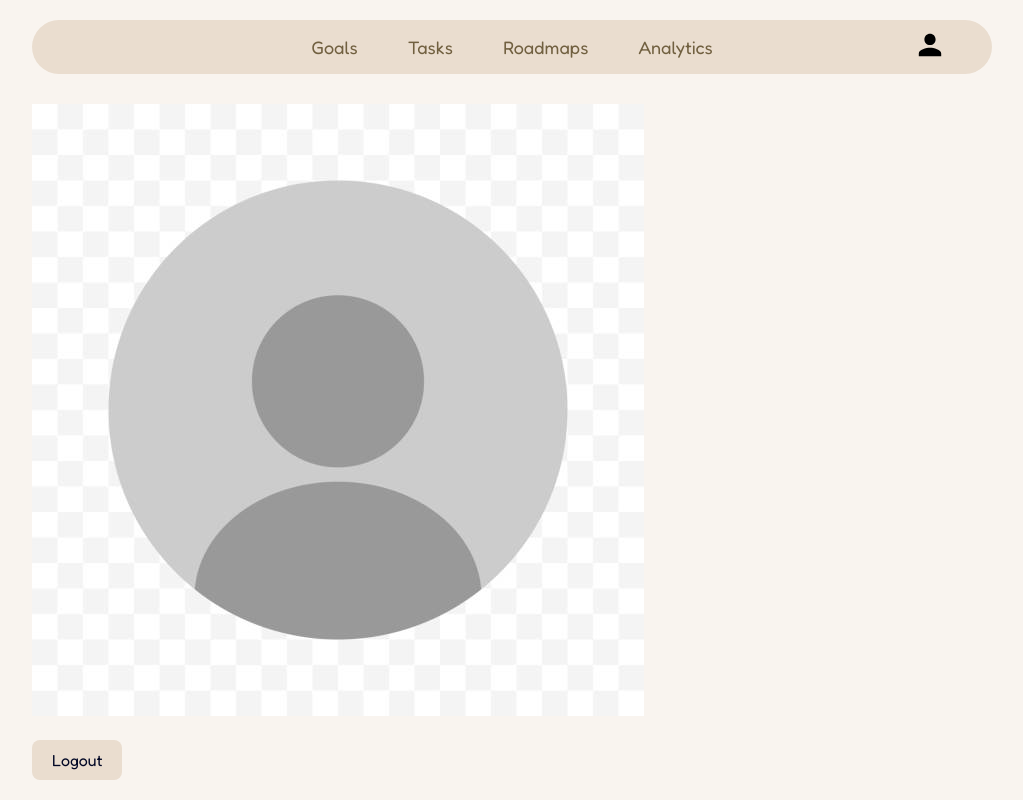
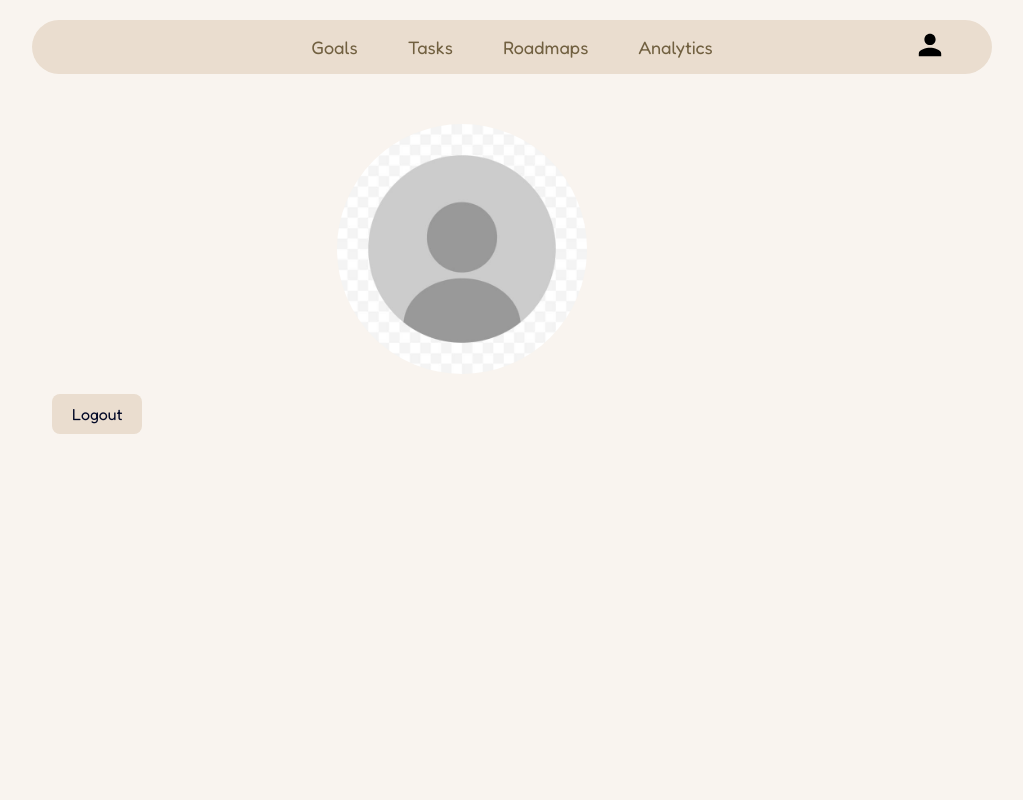
Before and after one commit to Sofiia13/goals_achiever, a React app in the folder frontend/: page /profile in a window 1280 px wide. Shown: the whole page, without its empty margins (128-1151 px from the left). Built offline with nearby package versions, Linux system fonts and the light colour scheme; no server answers; the HTML template or start-up script is replaced by a standard one.

Commit message:
add new input

```diff
--- a/frontend/src/pages/NewGoalPage/NewGoalPage.tsx
+++ b/frontend/src/pages/NewGoalPage/NewGoalPage.tsx
@@ -8,11 +8,20 @@ export const NewGoalPage: React.FC = () => {
       <h1 className={styles.newGoalPage__title}>
         Write you goal and time duration
       </h1>
-      <Input
-        value=""
-        onChange={() => {}}
-        placeholder="Tell what you want to achieve"
-      />
+      <div>
+        <Input
+          value=""
+          onChange={() => {}}
+          placeholder="Tell what you want to achieve"
+        />
+
+        <Input
+          type="date"
+          value=""
+          onChange={() => {}}
+          placeholder="Set the deadline for your goal"
+        />
+      </div>
     </div>
   );
 };
--- a/frontend/src/pages/ProfilePage/ProfilePage.module.scss
+++ b/frontend/src/pages/ProfilePage/ProfilePage.module.scss
@@ -0,0 +1,23 @@
+.profilePage {
+  padding: 20px;
+
+  &__main {
+    display: flex;
+    align-items: center;
+    flex-direction: row;
+    gap: 100px;
+    justify-content: center;
+  }
+
+  &__img {
+    width: 250px;
+    height: 250px;
+    border-radius: 50%;
+    object-fit: cover;
+    margin-bottom: 20px;
+  }
+
+  &__info {
+    margin-bottom: 20px;
+  }
+}
--- a/frontend/src/pages/ProfilePage/ProfilePage.tsx
+++ b/frontend/src/pages/ProfilePage/ProfilePage.tsx
@@ -4,23 +4,21 @@ import profileImg from "../../assets/profile.jpg";
 import { useAuth } from "../../shared/context/AuthContext";
 import { Button } from "../../shared/components/ui/Button";
 
-type Props = {
-  // userId?: string;
-  // userName?: string;
-  // userEmail?: string;
-};
-
-export const ProfilePage: React.FC<Props> = ({}) => {
-  const { user, setUser, logout } = useAuth();
-
-
+export const ProfilePage: React.FC = ({}) => {
+  const { user, logout } = useAuth();
 
   return (
     <div className={styles.profilePage}>
-      <img src={profileImg} alt={user?.name} />
-      <div className={styles.profilePage__info}>
-        <h2>{user?.name}</h2>
-        <p>{user?.email}</p>
+      <div className={styles.profilePage__main}>
+        <img
+          src={profileImg}
+          alt={user?.name}
+          className={styles.profilePage__img}
+        />
+        <div className={styles.profilePage__info}>
+          <h2>{user?.name}</h2>
+          <p>{user?.email}</p>
+        </div>
       </div>
       <Button variant="default" onClick={logout} buttonText="Logout" />
     </div>
```
